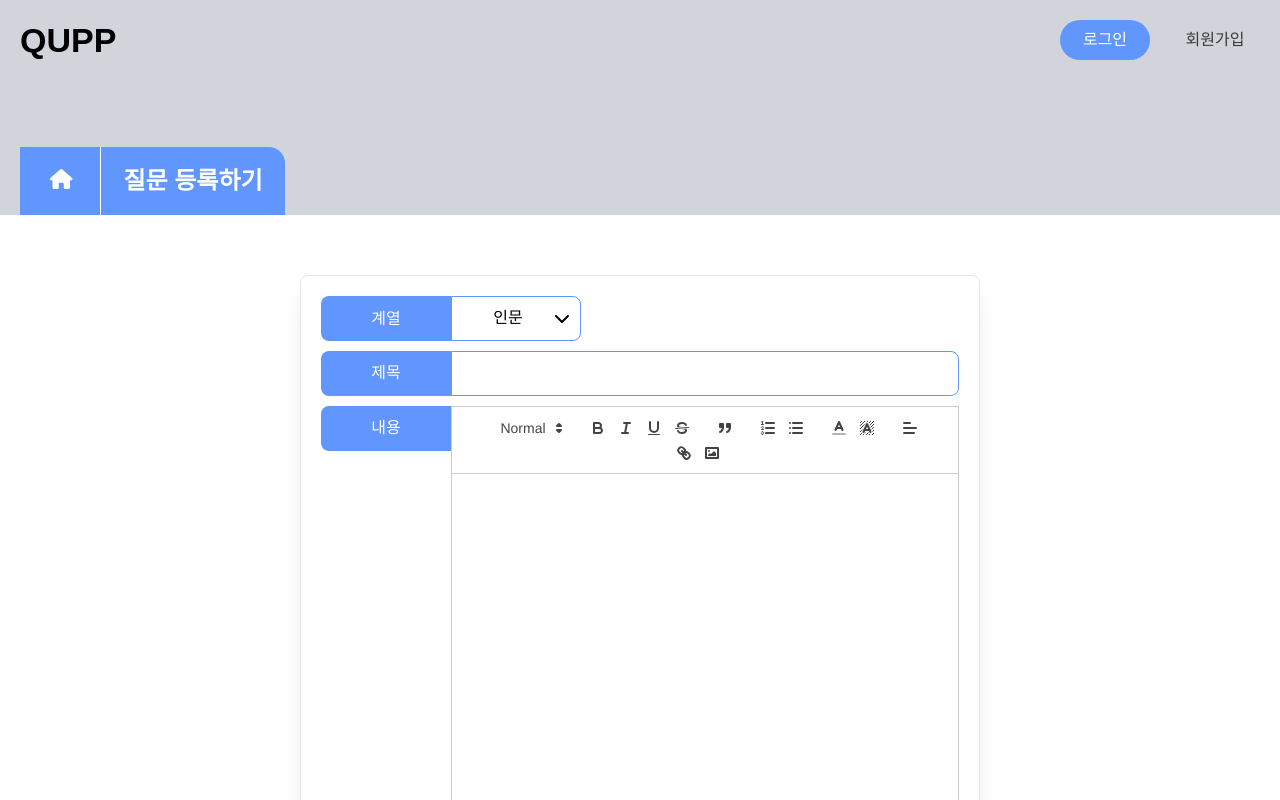
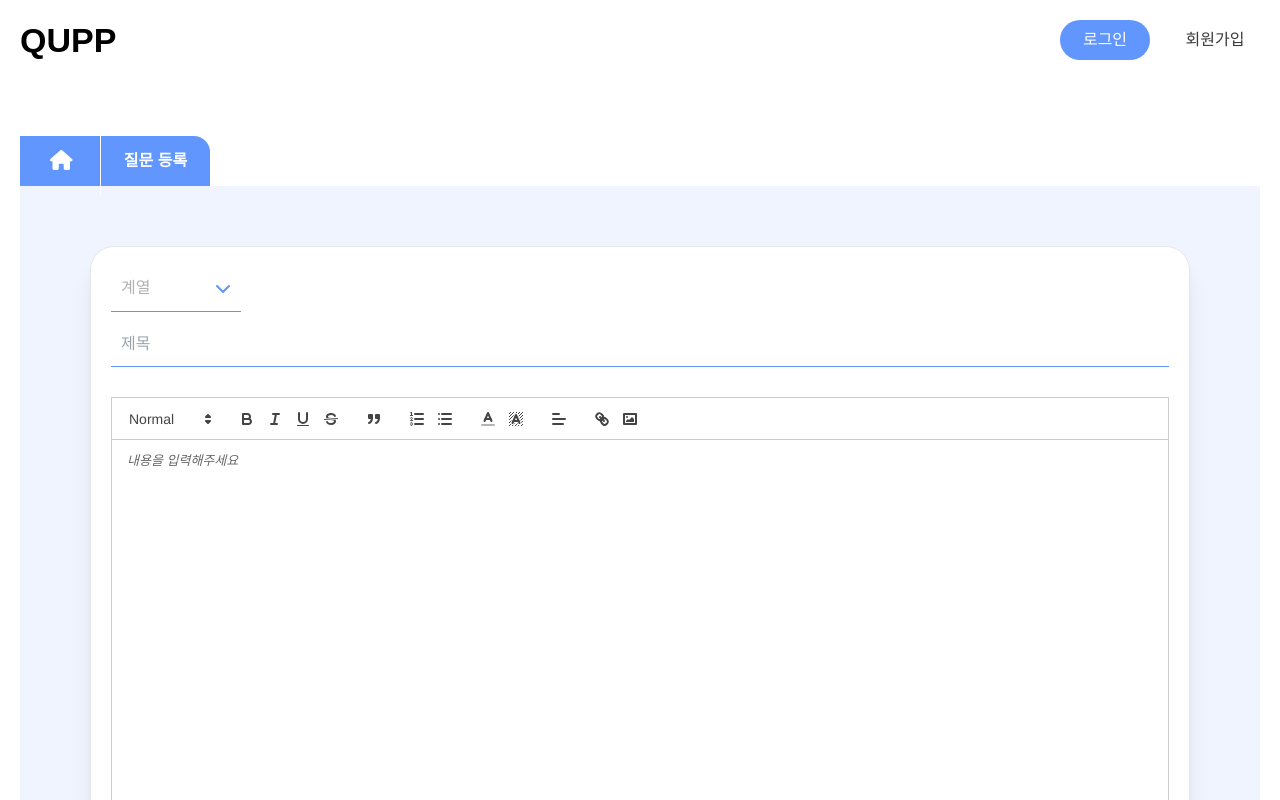
Before and after one commit to crewd/qupp-front, a Next.js app: page /qna/write in a window 1280 px wide. Shown: the top 800 px of the page. Built offline with nearby package versions, Linux system fonts and the light colour scheme.

Commit message:
design: 디자인 변경

```diff
--- a/components/common/bgTitle.tsx
+++ b/components/common/bgTitle.tsx
@@ -4,12 +4,9 @@ import Link from 'next/link';
 
 const BgTitle = ({ children }: { children: React.ReactNode }) => {
   return (
-    <div>
-      <div className="absolute top-0 left-0 right-0 w-full h-[215px] bg-gray-300 -z-10" />
-      <div className="mt-[67px]">
-        <div className="mb-[60px] bg-primary w-[265px] h-[68px] leading-[68px] flex items-center pr-[20px] justify-between rounded-tr-2xl">
+    <div className="bg-primary w-[190px] h-[50px] leading-[68px] flex items-center pr-[20px] justify-between rounded-tr-2xl">
       <Link href="/">
-            <a className=" w-[80px] h-[70px]">
+        <a className=" w-[70px]">
           <FontAwesomeIcon
             className="text-white pl-[30px]"
             icon={faHouse}
@@ -17,11 +14,9 @@ const BgTitle = ({ children }: { children: React.ReactNode }) => {
           />
         </a>
       </Link>
-          <h2 className="text-lg font-bold w-[calc(100%-80px)] select-none text-white border-l text-center border-white pl-[20px]">
+      <h2 className="text-regular font-bold w-[calc(100%-80px)] select-none text-white border-l text-center border-white pl-[20px]">
         {children}
       </h2>
-        </div>
-      </div>
     </div>
   );
 };
--- a/components/editor.tsx
+++ b/components/editor.tsx
@@ -47,6 +47,7 @@ const QuillEditor = ({ cssStyle }: { cssStyle: string }) => {
       theme="snow"
       modules={modules}
       formats={formats}
+      placeholder="내용을 입력해주세요"
     />
   );
 };
--- a/pages/login/index.tsx
+++ b/pages/login/index.tsx
@@ -9,25 +9,30 @@ const LoginPage = () => {
         <meta name="description" content="로그인" />
       </Head>
       <BgTitle>로그인</BgTitle>
-      <div className="sm:w-[620px] w-full sm:px-[30px] sm:py-[40px] m-auto flex justify-center flex-col sm:border sm:shadow-xl sm:rounded-3xl">
-        <div className="w-full flex flex-col gap-[20px] items-center">
-          <div className="flex justify-between w-full text-gray-1">
-            <p className="leading-[42px] font-bold">이메일</p>
+      <div className="sm:p-[60px] px-[20px] py-[60px] sm:bg-primary/10">
+        <div className="sm:w-[400px] w-full sm:px-[20px] sm:py-[40px] bg-white m-auto flex justify-center flex-col sm:border sm:shadow-xl sm:rounded-3xl">
+          <div className="w-full flex flex-col gap-[40px] items-center">
+            <div className="flex w-full text-gray-1">
+              <p className="leading-[42px] w-[75px] pr-[10px] font-bold">
+                이메일
+              </p>
               <input
-              className="outline-none border w-[480px] border-primary rounded-md px-[10px] py-[8px]"
+                className="outline-none border w-[calc(100%-75px)] border-primary rounded-md px-[10px] py-[8px]"
                 type="email"
                 placeholder="이메일"
               />
             </div>
-          <div className="flex justify-between w-full text-gray-1">
-            <p className="leading-[42px] font-bold">비밀번호</p>
+            <div className="flex w-full text-gray-1">
+              <p className="leading-[42px] w-[75px] pr-[10px] font-bold">
+                비밀번호
+              </p>
               <input
-              className="outline-none border w-[480px] border-primary rounded-md px-[10px] py-[8px]"
+                className="outline-none border w-[calc(100%-75px)] border-primary rounded-md px-[10px] py-[8px]"
                 type="password"
                 placeholder="비밀번호"
               />
             </div>
-          <div className="mt-[30px] flex gap-[20px] m-auto w-[355px]">
+            <div className="flex gap-[20px] m-auto w-full">
               <button className="w-full h-[52px] outline-none font-bold text-white  bg-primary rounded-xl">
                 로그인
               </button>
@@ -37,10 +42,11 @@ const LoginPage = () => {
             </div>
           </div>
         </div>
-      <div className="flex justify-center gap-[10px] pt-[20px] text-gray-4">
+        <div className="flex justify-center w-full gap-[10px] pt-[20px] text-center text-gray-4">
           <p>아이디찾기</p>
           <p>|</p>
           <p>비밀번호 찾기</p>
+        </div>
       </div>
     </div>
   );
--- a/pages/qna/[post].tsx
+++ b/pages/qna/[post].tsx
@@ -22,8 +22,9 @@ const Post = () => {
   return (
     <div>
       <BgTitle>질문</BgTitle>
+      <div className="py-[60px]">
         <div className="flex justify-center w-full">
-        <div className="w-full max-w-[680px] border shadow-xl rounded-3xl p-[30px]">
+          <div className="w-full border shadow-xl rounded-3xl p-[30px] bg-white">
             <h2 className="w-full text-lg font-bold text-primary">질문</h2>
             <div className="py-[20px]">
               <p className="text-[14px] text-gray-1 leading-[24px]">글작성자</p>
@@ -34,27 +35,17 @@ const Post = () => {
                   .replace(/\..*/, '')}
               </p>
             </div>
-          <div className="flex items-center pb-[10px] border-b border-gray-2">
-            <p className="border border-primary w-[60px] h-[28px] text-center mr-[20px]">
-              계열
-            </p>
-            <p>인문</p>
+            <div className="flex items-center pb-[10px] border-b border-primary">
+              <p className="border border-primary w-[60px] text-center">계열</p>
+              <p className="ml-[20px]">인문</p>
             </div>
-          <div className="flex items-center pt-[10px] pb-[10px] border-b border-gray-2">
-            <p className="border border-primary w-[60px] h-[28px] text-center mr-[20px]">
-              제목
-            </p>
+            <div className="flex items-center pt-[20px] pb-[10px] border-b border-primary">
               <p>{data.obj.title}</p>
             </div>
-          <div className="flex justify-end pt-[10px] relative">
-            <p className="border border-primary w-[60px] h-[28px] text-center absolute top-[10px] left-0">
-              내용
-            </p>
-            <div className="p-[20px] border border-primary rounded-xl w-[calc(100%-80px)]">
+            <div className="w-full mt-[20px]">
               <div className="w-full bg-gray-5 h-[300px]" />
               <br />
               <p>이 문제는 어떻게 푸는 건가요?</p>
-            </div>
             </div>
           </div>
         </div>
@@ -64,7 +55,7 @@ const Post = () => {
             답변 작성하기
           </p>
           <div className="pb-[20px]">
-          <WysiwygEditor cssStyle="w-full h-[252px]" />
+            <WysiwygEditor cssStyle="w-full h-[180px]" />
           </div>
           <div className="flex justify-end pt-[40px]">
             <button className="bg-primary text-white font-bold rounded-full w-[106px] h-[56px]">
@@ -73,6 +64,7 @@ const Post = () => {
           </div>
         </div>
       </div>
+    </div>
   );
 };
 
--- a/pages/qna/write.tsx
+++ b/pages/qna/write.tsx
@@ -11,7 +11,7 @@ const WysiwygEditor = dynamic(() => import('../../components/editor'), {
 const AddPost = () => {
   const category = ['인문', '사회', '상경', '자연과학', '공학', '예술'];
 
-  const [selectTopic, setSelectTopic] = useState('인문');
+  const [selectTopic, setSelectTopic] = useState('계열');
   const [selectOpened, setSelectOpened] = useState(false);
 
   const selectCategory = (category: string) => {
@@ -24,31 +24,32 @@ const AddPost = () => {
 
   return (
     <div>
-      <BgTitle>질문 등록하기</BgTitle>
-      <div className="border max-w-[680px] m-auto shadow-xl rounded-lg p-[20px] flex flex-col gap-[10px]">
-        <div className="flex text-center ">
-          <p className="text-white bg-primary h-[45px] w-[130px] leading-[25px] rounded-tl-lg rounded-bl-lg p-[10px]">
-            계열
-          </p>
+      <BgTitle>질문 등록</BgTitle>
+      <div className="py-[60px] bg-primary/10">
+        <div className="md:border w-[1100px] m-auto md:shadow-xl md:rounded-3xl md:p-[20px] bg-white flex flex-col gap-[10px]">
           <div className="relative">
-            <div
-              className={`p-[10px] w-[130px] h-[45px] border border-primary rounded-tr-lg ${
-                !selectOpened && 'rounded-br-lg'
-              }`}
-            >
+            <div className="px-[10px] py-[10px] w-[130px] h-[45px] border-b border-primary">
               <button
                 className="flex items-center justify-between w-full"
                 onClick={() => setSelectOpened(!selectOpened)}
               >
-                <span className="w-full leading-[21px]">{selectTopic}</span>
-                <FontAwesomeIcon className="" icon={faChevronDown} />
+                <span
+                  className={`w-full leading-[21px] text-left ${
+                    selectTopic === '계열' ? 'text-gray-5 ' : 'text-gray-1'
+                  }`}
+                >
+                  {selectTopic}
+                </span>
+                <FontAwesomeIcon
+                  className="text-primary"
+                  icon={faChevronDown}
+                />
               </button>
-            </div>
               {selectOpened && (
-              <ul className="absolute top-[100%] bg-white w-[130px] border border-primary border-t-0 rounded-b-lg shadow-lg z-20">
+                <ul className="absolute top-[100%] left-0 bg-white w-[130px] border border-primary border-t-0 rounded-b-lg shadow-lg z-20">
                   {category.map((data) => (
                     <li
-                    className="py-[5px] hover:bg-gray-100 cursor-pointer"
+                      className="px-[10px] py-[10px] hover:bg-gray-100 cursor-pointer"
                       onClick={() => selectCategory(data)}
                     >
                       {data}
@@ -58,22 +59,15 @@ const AddPost = () => {
               )}
             </div>
           </div>
-        <div className="flex text-center">
-          <p className="text-white h-[45px] leading-[24px] bg-primary w-[130px] rounded-tl-lg rounded-bl-lg p-[10px]">
-            제목
-          </p>
+          <div className="pb-[20px]">
             <input
-            className="w-[calc(100%-130px)] border rounded-tr-lg rounded-br-lg outline-none border-primary px-[10px]"
+              className="w-full border-b outline-none border-primary px-[10px] py-[10px]"
               type="text"
+              placeholder="제목"
             />
           </div>
-        <div className="flex text-center">
-          <p className="text-white bg-primary w-[130px] h-[45px]  leading-[24px] rounded-tl-lg rounded-bl-lg p-[10px]">
-            내용
-          </p>
-          <div className="w-[calc(100%-130px)] h-[550px]">
+          <div className="w-full h-[550px]">
             <WysiwygEditor cssStyle="h-[500px]" />
-          </div>
           </div>
           <div className="flex justify-end pt-[20px]">
             <button className="bg-primary text-white font-bold rounded-full w-[106px] h-[56px]">
@@ -82,6 +76,7 @@ const AddPost = () => {
           </div>
         </div>
       </div>
+    </div>
   );
 };
 
```
Also changed, not shown: pages/signup/index.tsx (+20 -10 lines). Lines whose indentation alone changed are shown as unchanged.
